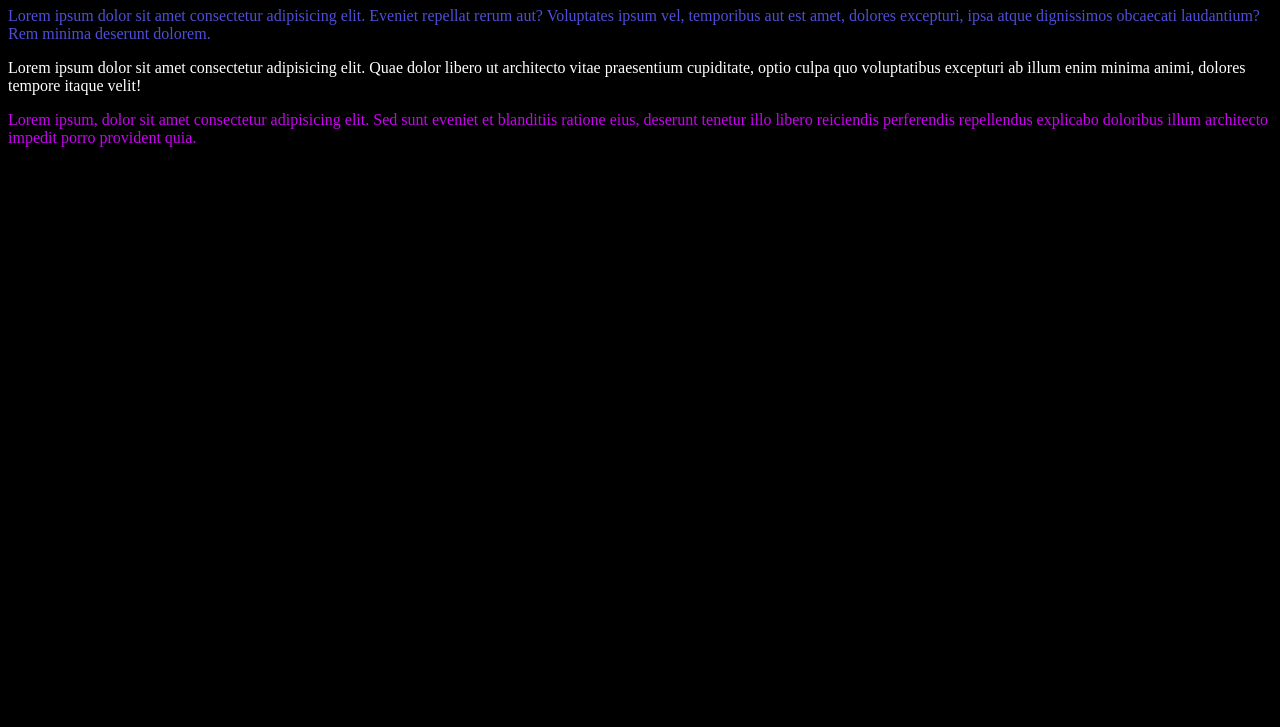
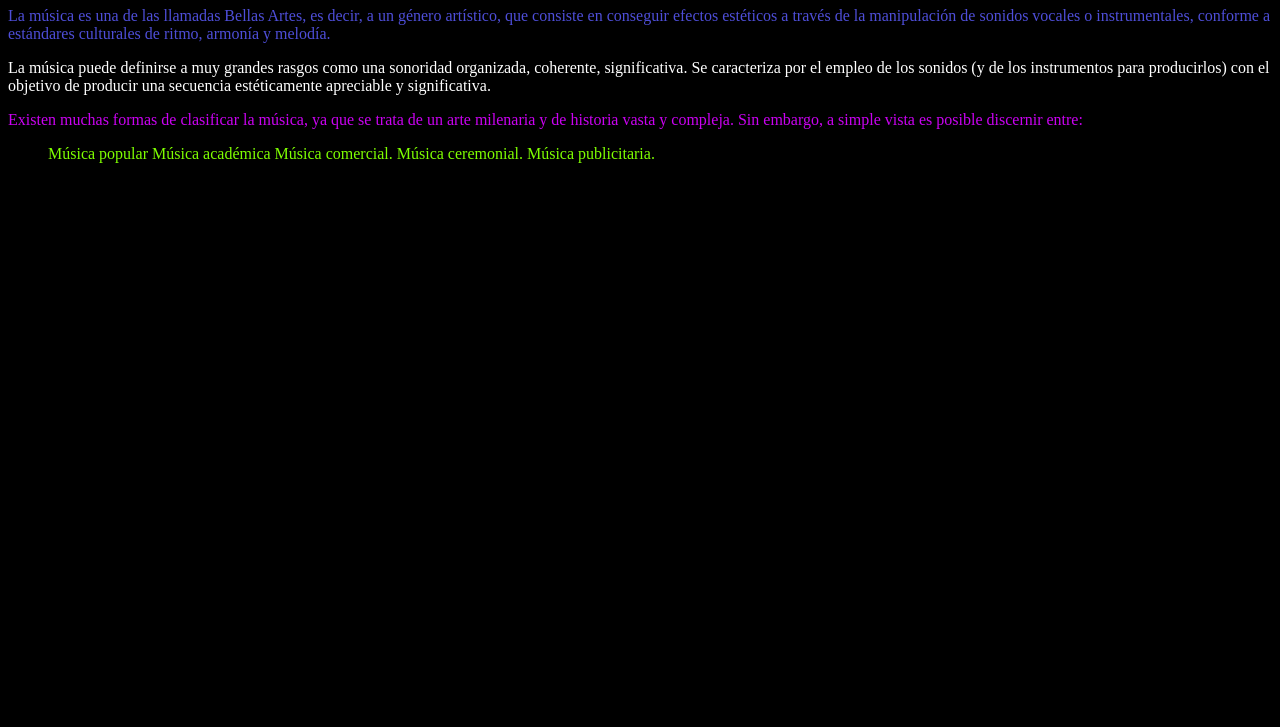
Before and after one commit to JonaCarranza/musica-, a plain HTML site: page index.html in a window 1280 px wide. Shown: the part 73-800 px from the top of the page. Drawn offline with Linux system fonts and the light colour scheme.

Commit message:
Modifique el texto

```diff
--- a/index.html
+++ b/index.html
@@ -7,8 +7,15 @@
 </head>
 <body style="background-color: black;">
     <h1 class="titulo" style="color: red;">La musica </h1>
-    <p class="info" style="color: rgb(78, 78, 216);">Lorem ipsum dolor sit amet consectetur adipisicing elit. Eveniet repellat rerum aut? Voluptates ipsum vel, temporibus aut est amet, dolores excepturi, ipsa atque dignissimos obcaecati laudantium? Rem minima deserunt dolorem.</p>
-    <p class="info" style="color: white;">Lorem ipsum dolor sit amet consectetur adipisicing elit. Quae dolor libero ut architecto vitae praesentium cupiditate, optio culpa quo voluptatibus excepturi ab illum enim minima animi, dolores tempore itaque velit!</p>
-    <p class="info" style="color: rgb(202, 2, 241);">Lorem ipsum, dolor sit amet consectetur adipisicing elit. Sed sunt eveniet et blanditiis ratione eius, deserunt tenetur illo libero reiciendis perferendis repellendus explicabo doloribus illum architecto impedit porro provident quia.</p>
+    <p class="info" style="color: rgb(78, 78, 216);">La música es una de las llamadas Bellas Artes, es decir, a un género artístico, que consiste en conseguir efectos estéticos a través de la manipulación de sonidos vocales o instrumentales, conforme a estándares culturales de ritmo, armonía y melodía.</p>
+    <p class="info" style="color: white;">La música puede definirse a muy grandes rasgos como una sonoridad organizada, coherente, significativa. Se caracteriza por el empleo de los sonidos (y de los instrumentos para producirlos) con el objetivo de producir una secuencia estéticamente apreciable y significativa.</p>
+    <p class="info" style="color: rgb(202, 2, 241);">Existen muchas formas de clasificar la música, ya que se trata de un arte milenaria y de historia vasta y compleja. Sin embargo, a simple vista es posible discernir entre:</p>
+    <ol style="color: chartreuse;">
+        Música popular
+        Música académica
+        Música comercial.
+        Música ceremonial.
+        Música publicitaria.
+    </ol>
 </body>
 </html>
```
